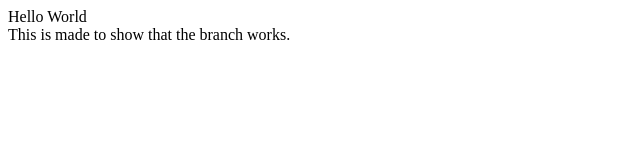
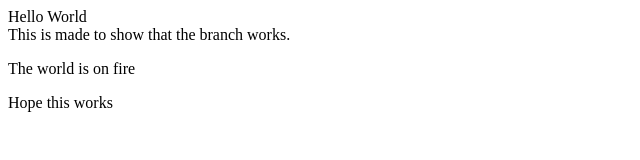
Before and after one commit to Kamukwamba-Samiselo/Demo-Repo, a plain HTML site: page index.html in a window 1280 px wide. Shown: the whole page, without its empty margins (0-640 px from the left). Drawn offline with Linux system fonts and the light colour scheme.

Commit message:
commit msg

```diff
--- a/index.html
+++ b/index.html
@@ -12,6 +12,8 @@
     </div>
     <div>
         This is made to show that the branch works.
+        <p>The world is on fire</p>
+        <p>Hope this works</p>
     </div>
 </body>
 </html>
```
